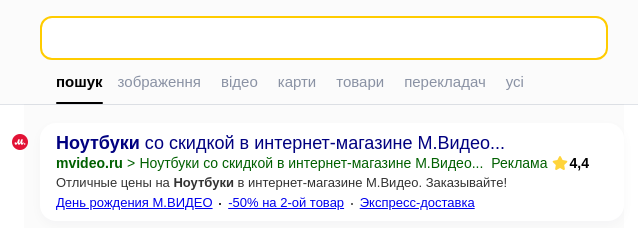
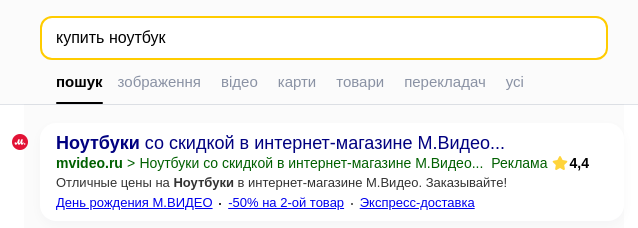
Before and after one commit to slimnation23/yandex_search, a plain HTML site: page index.html in a window 1280 px wide. Shown: the top 228 px of the page, 60-698 px from the left. Drawn offline with Linux system fonts and the light colour scheme.

Commit message:
inputDone

```diff
--- a/index.html
+++ b/index.html
@@ -16,7 +16,7 @@
         /></a>
         <form role="search" class="header-form">
           <div class="header-form-inputWrapper">
-            <input class="header-form-input" />
+            <input class="header-form-input" placeholder="купить ноутбук" />
           </div>
         </form>
         <a href="#" class="btn-menu"
@@ -81,7 +81,7 @@
 
       <form role="search" class="mobile-form">
         <div class="header-form-inputWrapper">
-          <input class="header-form-input" />
+          <input class="header-form-input" placeholder="купить ноутбук" />
         </div>
       </form>
 
--- a/style.css
+++ b/style.css
@@ -81,6 +81,10 @@
   border: 0;
   background-color: transparent;
   transition: color 0.2s ease-in-out;
+}
+
+.header-form-input::placeholder {
+  color: #000;
 }
 
 .btn-menu {
```
